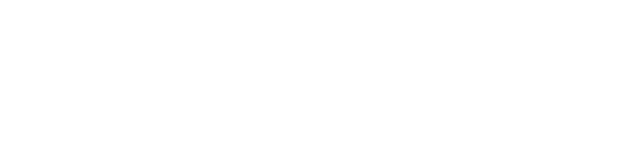
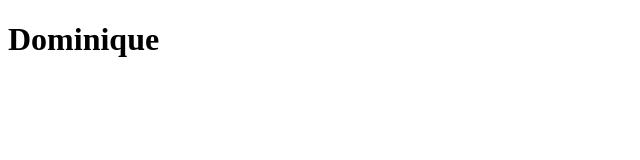
Before and after one commit to dvoso/sample-lesson-dominique, a plain HTML site: page index.html in a window 1280 px wide. Shown: the whole page, without its empty margins (0-640 px from the left). Drawn offline with Linux system fonts and the light colour scheme.

Commit message:
adds name

```diff
--- a/index.html
+++ b/index.html
@@ -5,6 +5,6 @@
     <title>title</title>
   </head>
   <body>
-    <h1></h1>
+    <h1>Dominique</h1>
   </body>
 </html>
```
